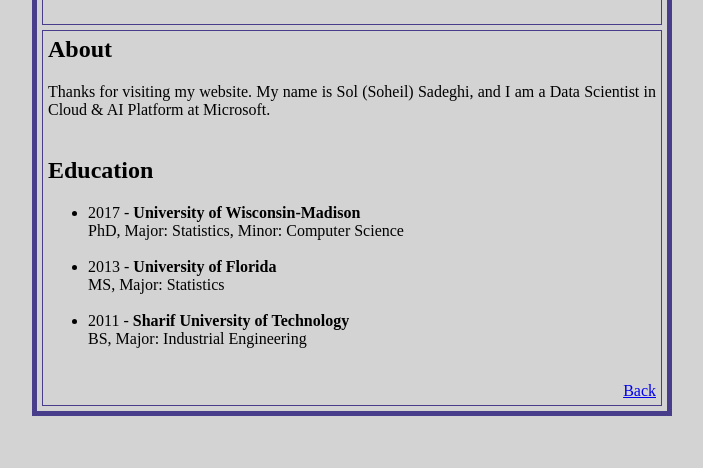
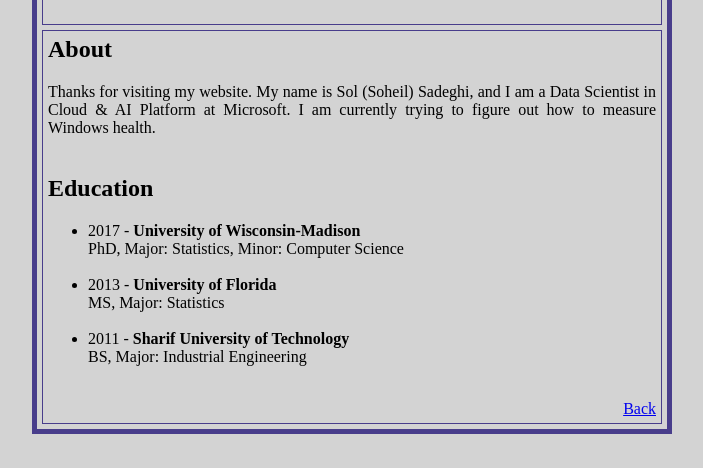
Before and after one commit to solsadeghi/website, a plain HTML site: page about.html in a window 1280 px wide. Shown: the part 385-853 px from the top of the page, without its empty margins (288-991 px from the left). Drawn offline with Linux system fonts and the light colour scheme.

Commit message:
Update about.html

```diff
--- a/about.html
+++ b/about.html
@@ -32,7 +32,8 @@ cellpadding="5">
 
 <h2>About</h2>
 
-Thanks for visiting my website. My name is Sol (Soheil) Sadeghi, and I am a Data Scientist in Cloud & AI Platform at Microsoft.<br>
+Thanks for visiting my website. My name is Sol (Soheil) Sadeghi, and I am a Data Scientist in Cloud & AI Platform at
+   Microsoft. I am currently trying to figure out how to measure Windows health.<br>
 <br>
 <h2>Education</h2>
 
```
